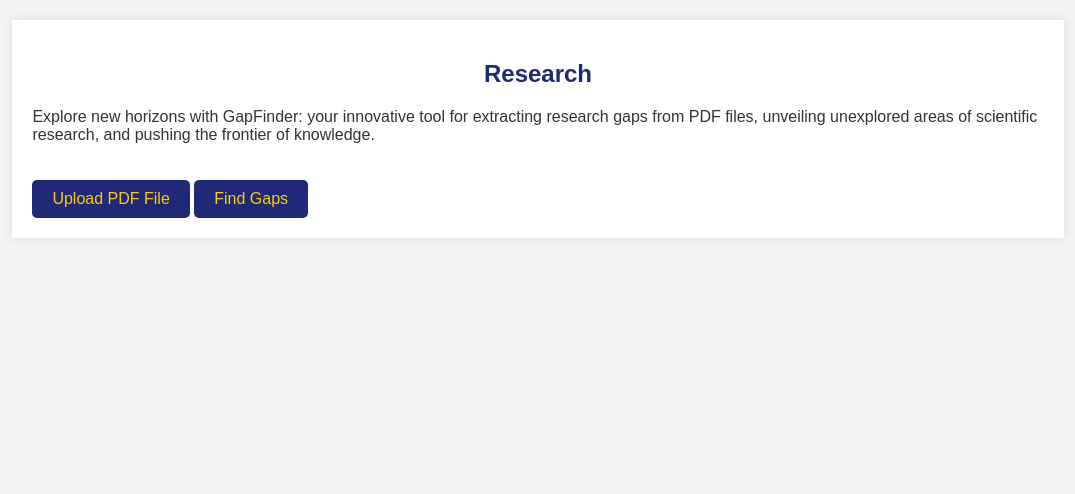
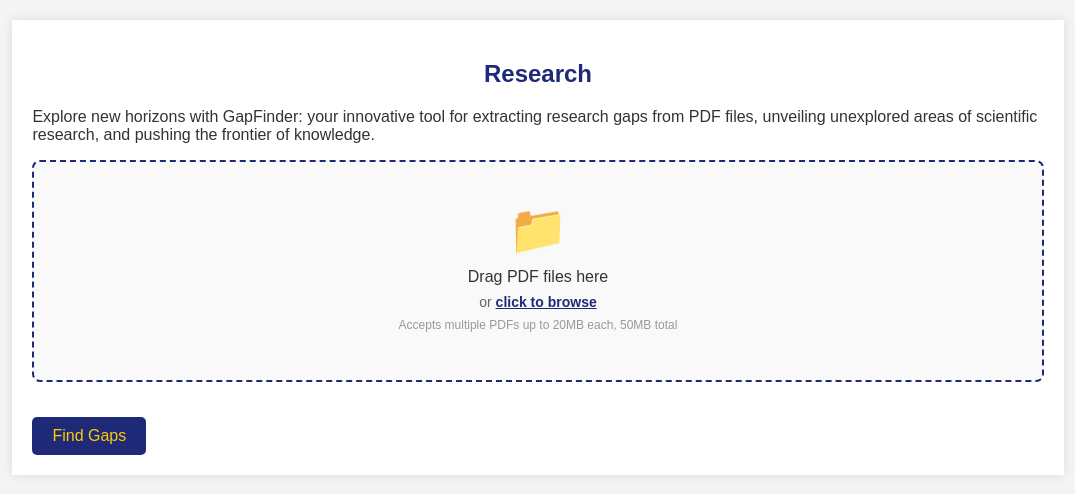
Before and after one commit to vilkerpessin/GapFinder, a Flask app: page / in a window 1280 px wide. Shown: the part 198-692 px from the top of the page, without its empty margins (102-1177 px from the left). Run offline with Flask 3, Linux system fonts and the light colour scheme.

Commit message:
feat(ui): add drag and drop file upload

```diff
--- a/static/css/style.css
+++ b/static/css/style.css
@@ -44,7 +44,7 @@ body {
 }
 
 .scrollable {
-    max-height: 400px;
+    max-height: 600px;
     overflow-y: auto;
 }
 
@@ -348,11 +348,30 @@ tr:nth-child(even) {
     }
 
     .scrollable {
+        max-height: 500px;
         overflow-x: auto;
     }
 
     table {
         min-width: 800px;
+    }
+
+    .drop-zone {
+        padding: 25px 15px;
+        border-style: solid;
+        border-width: 1px;
+    }
+
+    .drop-zone-icon {
+        font-size: 36px;
+    }
+
+    .drop-zone-text {
+        font-size: 13px;
+    }
+
+    .drop-zone-text:first-of-type {
+        font-size: 14px;
     }
 }
 
@@ -384,4 +403,76 @@ tr:nth-child(even) {
     .stat-value {
         font-size: 28px;
     }
+
+    .drop-zone {
+        padding: 20px 10px;
+    }
+
+    .drop-zone-icon {
+        font-size: 32px;
+        margin-bottom: 5px;
+    }
+
+    .drop-zone-text {
+        font-size: 12px;
+        margin: 5px 0;
+    }
 }
+
+.drop-zone {
+    padding: 40px 20px;
+    border: 2px dashed #1e2a78;
+    border-radius: 8px;
+    background-color: #f9f9f9;
+    text-align: center;
+    transition: all 0.3s ease;
+    cursor: pointer;
+    margin-bottom: 15px;
+}
+
+.drop-zone:hover {
+    border-color: #ffcc00;
+    background-color: #fffef0;
+}
+
+.drop-zone.drag-active {
+    border-color: #4caf50;
+    background-color: #e8f5e9;
+    box-shadow: 0 0 15px rgba(76, 175, 80, 0.3);
+    border-style: solid;
+    border-width: 2px;
+}
+
+.drop-zone:focus-visible {
+    outline: 3px solid #1e2a78;
+    outline-offset: 2px;
+}
+
+.drop-zone-icon {
+    font-size: 48px;
+    margin-bottom: 10px;
+    display: block;
+}
+
+.drop-zone-text {
+    color: #666;
+    font-size: 14px;
+    margin: 8px 0;
+}
+
+.drop-zone-text:first-of-type {
+    font-size: 16px;
+    font-weight: 500;
+    color: #333;
+}
+
+.drop-zone-link {
+    color: #1e2a78;
+    font-weight: bold;
+    cursor: pointer;
+    text-decoration: underline;
+}
+
+.drop-zone-link:hover {
+    color: #ffcc00;
+}
--- a/templates/index.html
+++ b/templates/index.html
@@ -19,8 +19,18 @@
         </div>
         {% endif %}
         <form action="/process" method="post" enctype="multipart/form-data">
-            <label for="pdf_files" class="button">Upload PDF File</label>
-            <input type="file" name="pdf_files" id="pdf_files" multiple style="display: none;">
+            <div id="drop-zone" class="drop-zone" role="region"
+                 aria-label="Drag and drop PDF files here or click to browse"
+                 aria-describedby="drop-zone-help">
+                <div class="drop-zone-icon">📁</div>
+                <p class="drop-zone-text">Drag PDF files here</p>
+                <p class="drop-zone-text">or <span class="drop-zone-link" id="browse-link">click to browse</span></p>
+                <p id="drop-zone-help" class="drop-zone-text" style="font-size: 12px; color: #999;">
+                    Accepts multiple PDFs up to 20MB each, 50MB total
+                </p>
+            </div>
+            <input type="file" name="pdf_files" id="pdf_files" multiple accept=".pdf" style="display: none;">
+            <button type="button" id="mobile-upload-btn" class="button" style="display: none;">Upload PDF File</button>
             <button type="submit" class="button">Find Gaps</button>
         </form>
 
@@ -47,6 +57,9 @@
 
     <script>
         const fileInput = document.getElementById('pdf_files');
+        const dropZone = document.getElementById('drop-zone');
+        const mobileUploadBtn = document.getElementById('mobile-upload-btn');
+        const browseLink = document.getElementById('browse-link');
         const filePreview = document.getElementById('file-preview');
         const fileList = document.getElementById('file-list');
         const fileCount = document.getElementById('file-count');
@@ -55,8 +68,18 @@
 
         const MAX_FILE_SIZE = 20 * 1024 * 1024;
         const MAX_TOTAL_SIZE = 50 * 1024 * 1024;
+        const isMobile = /Android|webOS|iPhone|iPad|iPod|BlackBerry|IEMobile|Opera Mini/i.test(navigator.userAgent);
 
-        fileInput.addEventListener('change', function(e) {
+        if (isMobile) {
+            dropZone.style.display = 'none';
+            mobileUploadBtn.style.display = 'inline-block';
+        }
+
+        mobileUploadBtn.addEventListener('click', function() {
+            fileInput.click();
+        });
+
+        function handleFileSelection(e) {
             const files = Array.from(e.target.files);
 
             if (files.length === 0) {
@@ -100,7 +123,46 @@
             }
 
             filePreview.style.display = 'block';
+        }
+
+        fileInput.addEventListener('change', handleFileSelection);
+
+        browseLink.addEventListener('click', function(e) {
+            e.stopPropagation();
+            fileInput.click();
         });
+
+        dropZone.addEventListener('click', function(e) {
+            if (e.target !== browseLink && (e.target === dropZone || e.target.closest('.drop-zone-text'))) {
+                fileInput.click();
+            }
+        });
+
+        if (!isMobile) {
+            dropZone.addEventListener('dragover', function(e) {
+                e.preventDefault();
+                e.stopPropagation();
+                dropZone.classList.add('drag-active');
+            });
+
+            dropZone.addEventListener('dragleave', function(e) {
+                e.preventDefault();
+                e.stopPropagation();
+                dropZone.classList.remove('drag-active');
+            });
+
+            dropZone.addEventListener('drop', function(e) {
+                e.preventDefault();
+                e.stopPropagation();
+                dropZone.classList.remove('drag-active');
+
+                const dt = new DataTransfer();
+                Array.from(e.dataTransfer.files).forEach(file => dt.items.add(file));
+                fileInput.files = dt.files;
+
+                handleFileSelection({ target: { files: dt.files } });
+            });
+        }
 
         form.onsubmit = function() {
             document.getElementById('loading').style.display = 'block';
```
